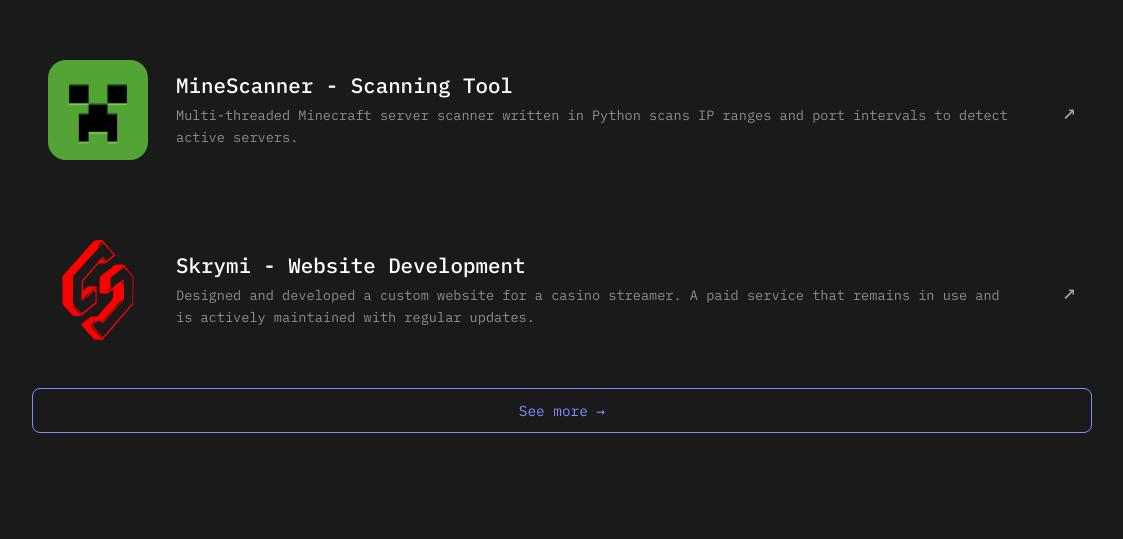
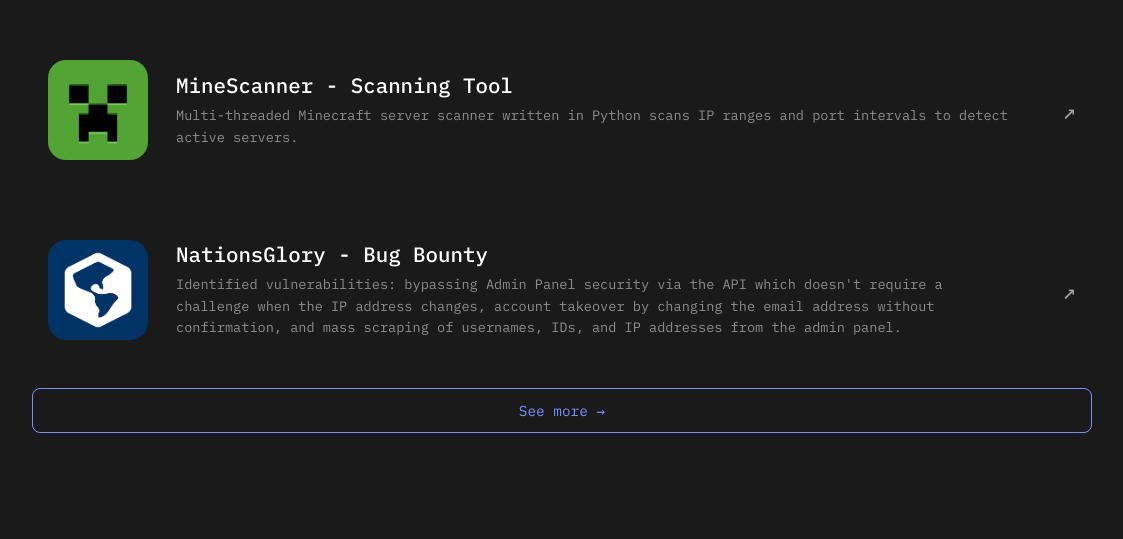
Before and after one commit to KanemeDev/kaneme.click, a Flask app: page / in a window 1600 px wide. Shown: the part 1138-1677 px from the top of the page, without its empty margins (367-1490 px from the left). Run offline with Flask 3, Linux system fonts and the light colour scheme.

Commit message:
add omg serv bug bounty

```diff
--- a/templates/index.html
+++ b/templates/index.html
@@ -91,10 +91,10 @@
                     <h1>MineScanner - Scanning Tool</h1>
                     <p>Multi-threaded Minecraft server scanner written in Python scans IP ranges and port intervals to detect active servers.</p>
                 </a>
-                <a class="p3" href="https://skrymi.com" target="_blank">
-                    <img id="skrymi-logo" src="{{ url_for('static', filename='img/skrymi.svg') }}" alt="Skrymi logo">
-                    <h1>Skrymi - Website Development</h1>
-                    <p>Designed and developed a custom website for a casino streamer. A paid service that remains in use and is actively maintained with regular updates.</p>
+                <a class="p3" href="https://nationsglory.fr" target="_blank">
+                    <img id="nationsglory-logo" src="{{ url_for('static', filename='img/nationsglory.png') }}" alt="NationsGlory logo">
+                    <h1>NationsGlory - Bug Bounty</h1>
+                    <p>Identified vulnerabilities: bypassing Admin Panel security via the API which doesn't require a challenge when the IP address changes, account takeover by changing the email address without confirmation, and mass scraping of usernames, IDs, and IP addresses from the admin panel.</p>
                 </a>
             </div>
             <a href="{{ url_for('projects') }}" class="see-more-btn">See more →</a>
```
Also changed, not shown: templates/projects.html (+7 -2 lines), static/img/omgserv.jpg (added).
